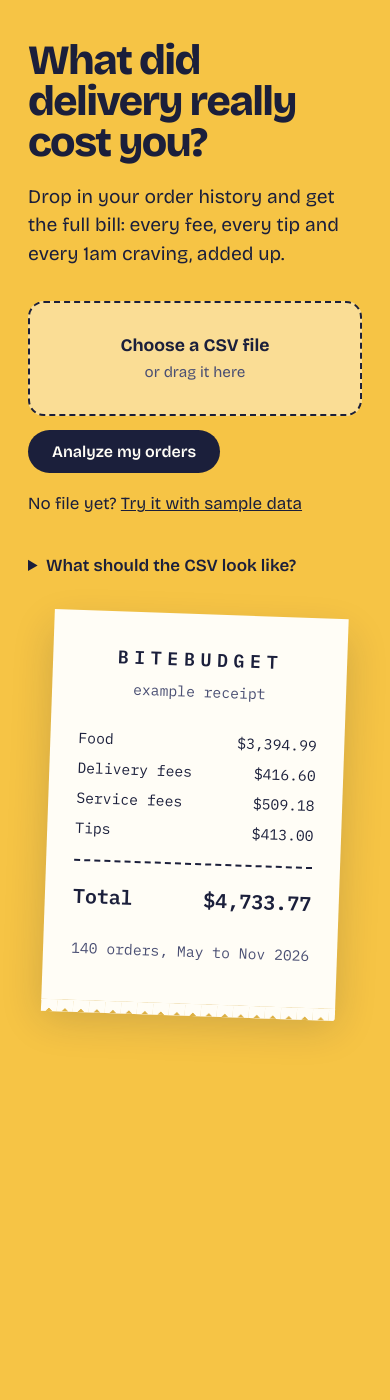
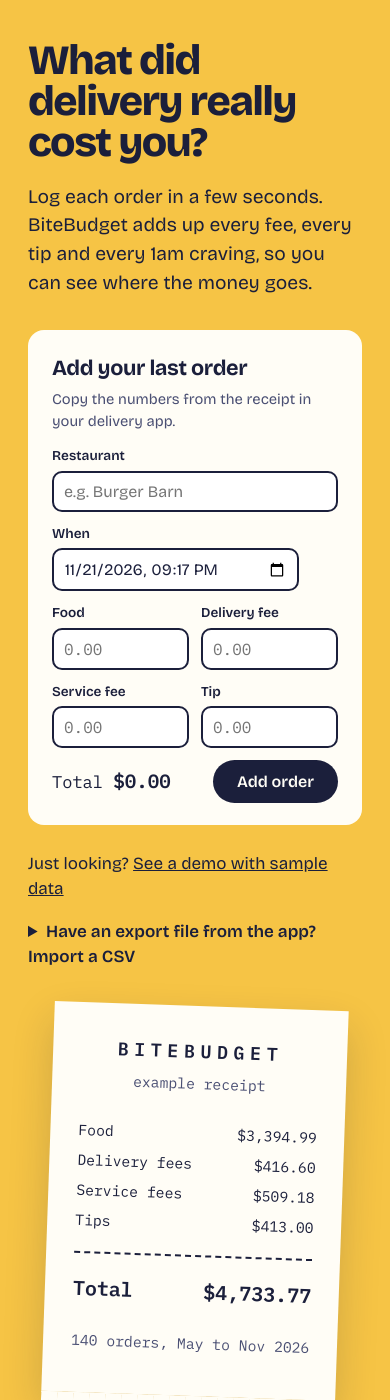
Before and after one commit to alenthomas206/bitebudget, a FastAPI app: page / in a window 390 px wide. Shown: the part 82-1482 px from the top of the page. Before the commit the page ends 1118 px from the top, so only its background shows below. Run offline with FastAPI, Linux system fonts and the light colour scheme; data that the repository does not hold is empty.

Commit message:
V6: log orders by hand and save them
Nobody actually keeps a CSV of their delivery orders, so the app is now a tracker.
- Quick add form (restaurant suggestions, live total, time defaults to now)
- Orders saved in SQLite (data/bitebudget.db, ignored by git)
- Home page is your own dashboard; welcome page when there are no orders yet
- Recent orders with delete, and delete all
- CSV import adds to saved orders; sample data is now a read-only demo
- Weekly chart when there are only 1-2 months of orders
- '+ Add order' button in the top bar for phones
- Fix: 'Order deleted' message disappeared after deleting the last order
- Fix: %-I time format would crash on Windows
- 26 tests (throwaway database per test), README and PROMPT.md step 9

```diff
--- a/app/main.py
+++ b/app/main.py
@@ -1,17 +1,18 @@
-import uuid
 from datetime import date, datetime
 from pathlib import Path
 from typing import Optional
 
-from fastapi import FastAPI, File, HTTPException, Request, UploadFile
+from fastapi import FastAPI, File, Form, HTTPException, Request, UploadFile
 from fastapi.responses import HTMLResponse, RedirectResponse
 from fastapi.staticfiles import StaticFiles
 from fastapi.templating import Jinja2Templates
 
+from app import db
 from app.analysis import filter_orders, parse_orders, savings_tips, summarize
 
 BASE = Path(__file__).resolve().parent
 SAMPLE = BASE.parent / "sample_data" / "sample_orders.csv"
+SAMPLE_ORDERS = parse_orders(SAMPLE.read_text())
 
 app = FastAPI(title="BiteBudget")
 app.mount("/static", StaticFiles(directory=BASE / "static"), name="static")
@@ -21,43 +22,8 @@ templates.env.filters["money"] = lambda x: f"${x:,.2f}"
 # month filter: "2026-05" -> "May 2026"
 templates.env.filters["month"] = lambda m: datetime.strptime(m, "%Y-%m").strftime("%b %Y")
 
-# Uploaded order lists are kept in memory so the filters can re-use them.
-# They disappear when the server restarts.
-REPORTS = {"sample": parse_orders(SAMPLE.read_text())}
 
-
-@app.get("/", response_class=HTMLResponse)
-def home(request: Request):
-    return templates.TemplateResponse(request, "index.html")
-
-
-def error_page(request, message, status=400):
-    return templates.TemplateResponse(
-        request, "index.html", {"error": message}, status_code=status)
-
-
-@app.post("/analyze")
-async def analyze(request: Request, file: UploadFile = File(...)):
-    try:
-        # utf-8-sig also handles the hidden BOM character Excel adds to CSVs
-        text = (await file.read()).decode("utf-8-sig")
-        orders = parse_orders(text)
-    except UnicodeDecodeError:
-        return error_page(request, "That doesn't look like a CSV file. Please upload a .csv export.")
-    except ValueError as e:
-        return error_page(request, str(e))
-    if not orders:
-        return error_page(request, "The file has the right columns but no orders in it.")
-
-    report_id = uuid.uuid4().hex[:8]
-    REPORTS[report_id] = orders
-    return RedirectResponse(f"/report/{report_id}", status_code=303)
-
-
-@app.get("/sample")
-def sample():
-    return RedirectResponse("/report/sample", status_code=303)
-
+# ---------- helpers ----------
 
 def _to_date(value):
     # empty form fields come through as "" so only parse real values
@@ -66,6 +32,159 @@ def _to_date(value):
 
 def _to_float(value):
     return float(value) if value else None
+
+
+def _money(value, label, required=False):
+    """Read a dollar amount typed by the user, e.g. '12.50', '$12.50' or ''."""
+    value = (value or "").replace("$", "").replace(",", "").strip()
+    if not value:
+        if required:
+            raise ValueError(f"Enter the {label}.")
+        return 0.0
+    try:
+        amount = float(value)
+    except ValueError:
+        raise ValueError(f"The {label} should be a number, like 12.50.")
+    if amount < 0 or amount > 10000:
+        raise ValueError(f"The {label} should be between $0 and $10,000.")
+    return round(amount, 2)
+
+
+def _read_filters(start, end, restaurant, budget):
+    try:
+        return _to_date(start), _to_date(end), restaurant or None, _to_float(budget)
+    except ValueError:
+        raise HTTPException(400, "Invalid date or budget value.")
+
+
+def _dashboard_context(orders, start, end, restaurant, budget):
+    filtered = filter_orders(orders, start, end, restaurant)
+    return {
+        "stats": summarize(filtered, budget),
+        "tips": savings_tips(filtered),
+        "restaurants": sorted({o["restaurant"] for o in orders}),
+        "filters": {"start": start, "end": end, "restaurant": restaurant, "budget": budget},
+    }
+
+
+def render_home(request, error=None, form=None, notice=None, status=200,
+                start=None, end=None, restaurant=None, budget=None):
+    """Your saved orders as a dashboard, or the welcome page if there are none yet."""
+    orders = db.get_orders()
+    context = {
+        "error": error,
+        "form": form or {},
+        "notice": notice,
+        "names": db.restaurant_names(),
+        "now": datetime.now().strftime("%Y-%m-%dT%H:%M"),
+    }
+    if not orders:
+        return templates.TemplateResponse(request, "index.html", context, status_code=status)
+
+    context.update(_dashboard_context(orders, start, end, restaurant, budget))
+    context["mine"] = True
+    context["recent"] = list(reversed(orders))[:8]
+    context["all_count"] = len(orders)
+    return templates.TemplateResponse(request, "results.html", context, status_code=status)
+
+
+# ---------- pages ----------
+
+@app.get("/", response_class=HTMLResponse)
+def home(
+    request: Request,
+    start: Optional[str] = None,
+    end: Optional[str] = None,
+    restaurant: Optional[str] = None,
+    budget: Optional[str] = None,
+    added: Optional[int] = None,
+    imported: Optional[int] = None,
+    deleted: Optional[int] = None,
+):
+    notice = None
+    if added:
+        order = db.get_order(added)
+        if order:
+            notice = f"Added {order['restaurant']}, ${order['total']:,.2f}."
+    elif imported:
+        notice = f"Imported {imported} orders."
+    elif deleted:
+        notice = "Order deleted."
+    start, end, restaurant, budget = _read_filters(start, end, restaurant, budget)
+    return render_home(request, notice=notice, start=start, end=end,
+                       restaurant=restaurant, budget=budget)
+
+
+@app.post("/orders")
+def add_order(
+    request: Request,
+    restaurant: str = Form(""),
+    when: str = Form(""),
+    subtotal: str = Form(""),
+    delivery_fee: str = Form(""),
+    service_fee: str = Form(""),
+    tip: str = Form(""),
+):
+    form = {"restaurant": restaurant, "when": when, "subtotal": subtotal,
+            "delivery_fee": delivery_fee, "service_fee": service_fee, "tip": tip}
+    try:
+        name = restaurant.strip()
+        if not name:
+            raise ValueError("Enter the restaurant name.")
+        try:
+            when_dt = datetime.fromisoformat(when) if when else datetime.now()
+        except ValueError:
+            raise ValueError("That date doesn't look right.")
+        order = {
+            "restaurant": name[:80],
+            "date": when_dt.replace(second=0, microsecond=0),
+            "subtotal": _money(subtotal, "food price", required=True),
+            "delivery_fee": _money(delivery_fee, "delivery fee"),
+            "service_fee": _money(service_fee, "service fee"),
+            "tip": _money(tip, "tip"),
+        }
+    except ValueError as e:
+        return render_home(request, error=str(e), form=form, status=400)
+
+    order["total"] = round(order["subtotal"] + order["delivery_fee"]
+                           + order["service_fee"] + order["tip"], 2)
+    order_id = db.add_order(order)
+    return RedirectResponse(f"/?added={order_id}", status_code=303)
+
+
+@app.post("/orders/{order_id}/delete")
+def delete_order(order_id: int):
+    db.delete_order(order_id)
+    return RedirectResponse("/?deleted=1", status_code=303)
+
+
+@app.post("/orders/delete-all")
+def delete_all_orders():
+    db.delete_all()
+    return RedirectResponse("/", status_code=303)
+
+
+@app.post("/analyze")
+async def import_csv(request: Request, file: UploadFile = File(...)):
+    """Import a CSV export. The orders are added to your saved orders."""
+    try:
+        # utf-8-sig also handles the hidden BOM character Excel adds to CSVs
+        text = (await file.read()).decode("utf-8-sig")
+        orders = parse_orders(text)
+    except UnicodeDecodeError:
+        return render_home(request, error="That doesn't look like a CSV file. Please upload a .csv export.", status=400)
+    except ValueError as e:
+        return render_home(request, error=str(e), status=400)
+    if not orders:
+        return render_home(request, error="The file has the right columns but no orders in it.", status=400)
+
+    count = db.add_orders(orders)
+    return RedirectResponse(f"/?imported={count}", status_code=303)
+
+
+@app.get("/sample")
+def sample():
+    return RedirectResponse("/report/sample", status_code=303)
 
 
 @app.get("/report/{report_id}", response_class=HTMLResponse)
@@ -77,18 +196,10 @@ def report(
     restaurant: Optional[str] = None,
     budget: Optional[str] = None,
 ):
-    if report_id not in REPORTS:
-        raise HTTPException(404, "Report not found. It may have expired when the server restarted.")
-    try:
-        start, end, budget = _to_date(start), _to_date(end), _to_float(budget)
-    except ValueError:
-        raise HTTPException(400, "Invalid date or budget value.")
-    orders = REPORTS[report_id]
-    filtered = filter_orders(orders, start, end, restaurant or None)
-    restaurants = sorted({o["restaurant"] for o in orders})
-    return templates.TemplateResponse(request, "results.html", {
-        "stats": summarize(filtered, budget),
-        "tips": savings_tips(filtered),
-        "restaurants": restaurants,
-        "filters": {"start": start, "end": end, "restaurant": restaurant, "budget": budget},
-    })
+    """Read-only demo dashboard built from the sample data."""
+    if report_id != "sample":
+        raise HTTPException(404, "Report not found.")
+    start, end, restaurant, budget = _read_filters(start, end, restaurant, budget)
+    context = _dashboard_context(SAMPLE_ORDERS, start, end, restaurant, budget)
+    context["sample"] = True
+    return templates.TemplateResponse(request, "results.html", context)
--- a/app/static/style.css
+++ b/app/static/style.css
@@ -250,3 +250,71 @@ pre { background: var(--paper); padding: 14px; border-radius: 10px; overflow-x:
 @media (prefers-reduced-motion: reduce) {
   * { transition: none !important; }
 }
+
+/* ---------- V6: add order, recent orders, banners ---------- */
+.home .banner { max-width: 560px; margin-bottom: 16px; }
+.first-order { background: var(--paper); border-radius: 16px; padding: 22px 24px; max-width: 560px; }
+.first-order h2 { margin: 0; font-size: 1.35rem; letter-spacing: -0.02em; }
+.hint { color: var(--ink-soft); font-size: 0.92rem; margin: 4px 0 14px; }
+
+.add-form { display: flex; flex-direction: column; gap: 12px; }
+.add-row { display: flex; flex-wrap: wrap; gap: 12px; }
+.add-row label { display: flex; flex-direction: column; gap: 4px; font-size: 0.85rem; font-weight: 600; }
+.add-row .grow { flex: 1 1 200px; }
+.add-form input {
+  font: 1rem var(--font-body);
+  color: var(--ink);
+  padding: 9px 10px;
+  border: 2px solid var(--ink);
+  border-radius: 10px;
+  background: #fff;
+  width: 100%;
+}
+.money-row label { flex: 1 1 90px; }
+.money-row input { font-family: var(--font-receipt); }
+.add-footer { display: flex; justify-content: space-between; align-items: center; gap: 16px; }
+.add-total { margin: 0; font-family: var(--font-receipt); }
+.add-total strong { font-size: 1.2rem; }
+
+.other-ways { margin-top: 26px; max-width: 560px; }
+.import summary, .manage summary { cursor: pointer; font-weight: 600; }
+.import .upload, .manage .upload { margin-top: 16px; }
+
+.banner { margin: 0; padding: 12px 16px; border-radius: 12px; background: var(--paper); font-weight: 600; }
+.banner.done { background: var(--pickle); color: #fff; }
+
+.recent { list-style: none; margin: 0; padding: 0; }
+.recent li {
+  display: grid;
+  grid-template-columns: 150px 1fr auto auto;
+  gap: 14px;
+  align-items: center;
+  padding: 9px 0;
+  border-bottom: 1px solid rgba(27, 31, 59, 0.08);
+}
+.recent li:last-child { border-bottom: 0; }
+.recent-when { color: var(--ink-soft); font-size: 0.9rem; }
+.recent-name { font-weight: 600; }
+.recent-total { font-family: var(--font-receipt); }
+.recent form { margin: 0; }
+.link-button {
+  background: none;
+  color: var(--ketchup);
+  padding: 4px 6px;
+  font-weight: 600;
+  font-size: 0.9rem;
+  border-radius: 6px;
+}
+.link-button:hover { background: rgba(215, 38, 61, 0.1); }
+
+.danger { margin-top: 22px; padding-top: 18px; border-top: 1px dashed rgba(27, 31, 59, 0.25); }
+.danger-button { background: var(--ketchup); }
+.danger-button:hover { background: #b01e31; }
+
+@media (max-width: 860px) {
+  .recent li { grid-template-columns: 1fr auto auto; }
+  .recent-when { grid-column: 1 / -1; }
+}
+.panel .error { margin: 0; max-width: none; }
+.nav-add { padding: 9px 18px; }
+.add-block { scroll-margin-top: 16px; }
--- /dev/null
+++ b/app/templates/_add_form.html
@@ -0,0 +1,53 @@
+{# Quick add form. Used on the welcome page and on the dashboard. #}
+<form action="/orders" method="post" class="add-form" id="add-form">
+  <div class="add-row">
+    <label class="grow">Restaurant
+      <input type="text" name="restaurant" list="restaurant-names" required maxlength="80"
+             placeholder="e.g. Burger Barn" value="{{ form.restaurant or '' }}" autocomplete="off">
+    </label>
+    <label>When
+      <input type="datetime-local" name="when" value="{{ form.when or now }}">
+    </label>
+  </div>
+  <datalist id="restaurant-names">
+    {% for n in names %}<option value="{{ n }}">{% endfor %}
+  </datalist>
+
+  <div class="add-row money-row">
+    <label>Food
+      <input type="text" inputmode="decimal" name="subtotal" required placeholder="0.00"
+             value="{{ form.subtotal or '' }}" data-part>
+    </label>
+    <label>Delivery fee
+      <input type="text" inputmode="decimal" name="delivery_fee" placeholder="0.00"
+             value="{{ form.delivery_fee or '' }}" data-part>
+    </label>
+    <label>Service fee
+      <input type="text" inputmode="decimal" name="service_fee" placeholder="0.00"
+             value="{{ form.service_fee or '' }}" data-part>
+    </label>
+    <label>Tip
+      <input type="text" inputmode="decimal" name="tip" placeholder="0.00"
+             value="{{ form.tip or '' }}" data-part>
+    </label>
+  </div>
+
+  <div class="add-footer">
+    <p class="add-total">Total <strong id="add-total">$0.00</strong></p>
+    <button type="submit">Add order</button>
+  </div>
+</form>
+<script>
+  // live total while typing (the server works it out again when saving)
+  (function () {
+    const parts = document.querySelectorAll("#add-form [data-part]");
+    const out = document.getElementById("add-total");
+    function update() {
+      let sum = 0;
+      parts.forEach(p => { const v = parseFloat(p.value.replace(/[$,]/g, "")); if (!isNaN(v)) sum += v; });
+      out.textContent = "$" + sum.toLocaleString("en", { minimumFractionDigits: 2, maximumFractionDigits: 2 });
+    }
+    parts.forEach(p => p.addEventListener("input", update));
+    update();
+  })();
+</script>
--- /dev/null
+++ b/app/templates/_import_form.html
@@ -0,0 +1,25 @@
+{# CSV import. Orders get added to your saved orders. #}
+<form action="/analyze" method="post" enctype="multipart/form-data" class="upload">
+  <label class="dropzone" id="dropzone">
+    <input type="file" name="file" accept=".csv" required id="file-input">
+    <span class="dz-title" id="dz-title">Choose a CSV file</span>
+    <span class="dz-hint">or drag it here</span>
+  </label>
+  <button type="submit">Import orders</button>
+  <p class="hint">Needs <code>date</code>, <code>restaurant</code> and <code>total</code> columns.
+     <code>subtotal</code>, <code>delivery_fee</code>, <code>service_fee</code> and
+     <code>tip</code> are optional.</p>
+</form>
+<script>
+  // show the chosen file name and highlight the box while dragging
+  (function () {
+    const input = document.getElementById("file-input");
+    const zone = document.getElementById("dropzone");
+    const title = document.getElementById("dz-title");
+    input.addEventListener("change", () => {
+      if (input.files.length) { title.textContent = input.files[0].name; zone.classList.add("has-file"); }
+    });
+    ["dragenter", "dragover"].forEach(e => zone.addEventListener(e, () => zone.classList.add("drag")));
+    ["dragleave", "drop"].forEach(e => zone.addEventListener(e, () => zone.classList.remove("drag")));
+  })();
+</script>
--- a/app/templates/index.html
+++ b/app/templates/index.html
@@ -4,29 +4,26 @@
 <div class="home-grid">
   <section class="intro">
     <h1>What did delivery really cost you?</h1>
-    <p class="lede">Drop in your order history and get the full bill: every fee,
-       every tip and every 1am craving, added up.</p>
+    <p class="lede">Log each order in a few seconds. BiteBudget adds up every fee,
+       every tip and every 1am craving, so you can see where the money goes.</p>
 
+    {% if notice %}<p class="banner done" role="status">{{ notice }}</p>{% endif %}
     {% if error %}<p class="error" role="alert">{{ error }}</p>{% endif %}
 
-    <form action="/analyze" method="post" enctype="multipart/form-data" class="upload">
-      <label class="dropzone" id="dropzone">
-        <input type="file" name="file" accept=".csv" required id="file-input">
-        <span class="dz-title" id="dz-title">Choose a CSV file</span>
-        <span class="dz-hint">or drag it here</span>
-      </label>
-      <button type="submit">Analyze my orders</button>
-    </form>
-    <p class="alt">No file yet? <a href="/sample">Try it with sample data</a></p>
+    <section class="first-order">
+      <h2>Add your last order</h2>
+      <p class="hint">Copy the numbers from the receipt in your delivery app.</p>
+      {% include "_add_form.html" %}
+    </section>
 
-    <details class="format">
-      <summary>What should the CSV look like?</summary>
-      <p>It needs <code>date</code>, <code>restaurant</code> and <code>total</code> columns.
-         Adding <code>subtotal</code>, <code>delivery_fee</code>, <code>service_fee</code>
-         and <code>tip</code> unlocks the fee breakdown.</p>
-      <pre>date,restaurant,subtotal,delivery_fee,service_fee,tip,total
-2026-05-01 12:30,Burger Barn,18.50,2.99,2.78,3,27.27</pre>
-    </details>
+    <div class="other-ways">
+      <p>Just looking? <a href="/sample">See a demo with sample data</a></p>
+
+      <details class="import">
+        <summary>Have an export file from the app? Import a CSV</summary>
+        {% include "_import_form.html" %}
+      </details>
+    </div>
   </section>
 
   <aside class="receipt receipt-preview" aria-hidden="true">
@@ -42,17 +39,3 @@
   </aside>
 </div>
 {% endblock %}
-
-{% block scripts %}
-<script>
-  // show the chosen file name and highlight the box while dragging
-  const input = document.getElementById("file-input");
-  const zone = document.getElementById("dropzone");
-  const title = document.getElementById("dz-title");
-  input.addEventListener("change", () => {
-    if (input.files.length) { title.textContent = input.files[0].name; zone.classList.add("has-file"); }
-  });
-  ["dragenter", "dragover"].forEach(e => zone.addEventListener(e, () => zone.classList.add("drag")));
-  ["dragleave", "drop"].forEach(e => zone.addEventListener(e, () => zone.classList.remove("drag")));
-</script>
-{% endblock %}
```
Also changed, not shown: PROMPT.md (+29 -0 lines), app/analysis.py (+9 -1 lines), app/db.py (added, +93 -0 lines), app/templates/results.html (+56 -5 lines), tests/conftest.py (added, +16 -0 lines), tests/test_app.py (+91 -1 lines), README.md, 7 other files.
